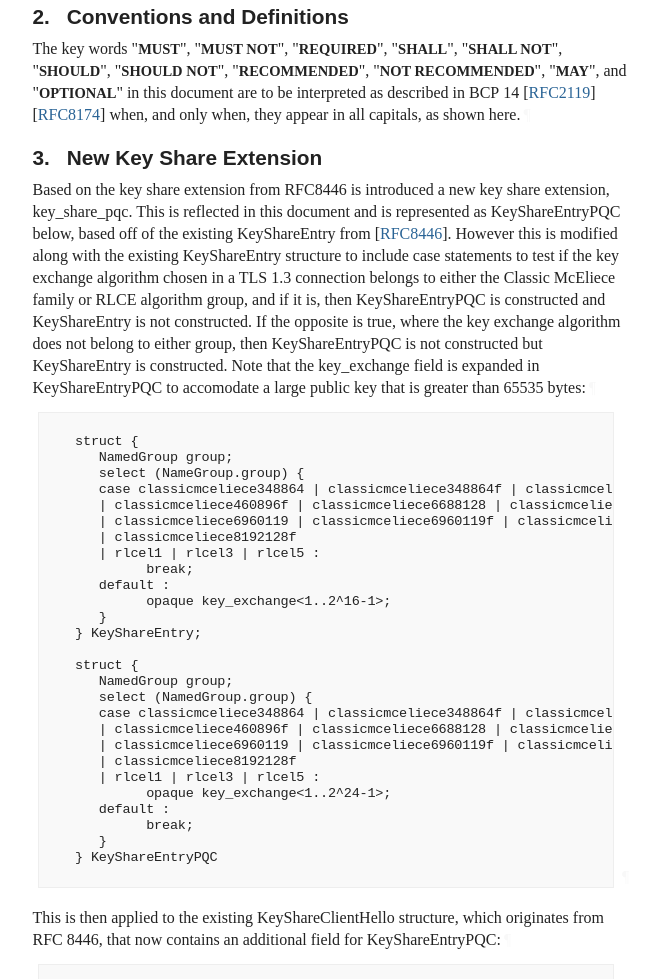
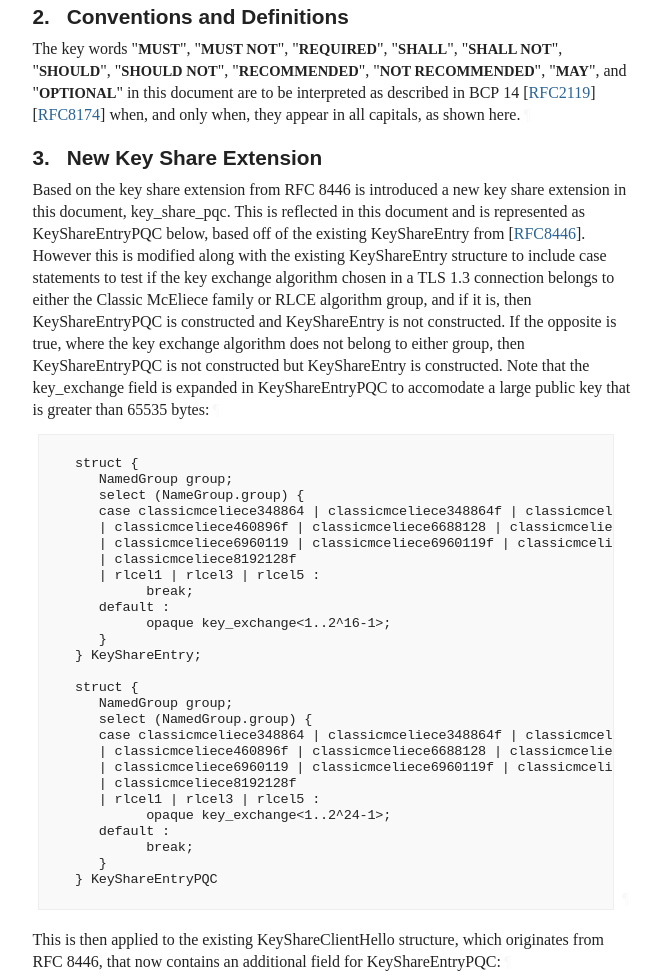
Before and after one commit to jwagrunner/internet-draft, a plain HTML site: page draft-wagner-tls-keysharepqc.html in a window 1280 px wide. Shown: the part 1265-2244 px from the top of the page, without its empty margins (92-752 px from the left). Drawn offline with Linux system fonts and the light colour scheme; a web font is replaced by a local one.

Commit message:
Script updating gh-pages from 1a61f25. [ci skip]

```diff
--- a/draft-wagner-tls-keysharepqc.html
+++ b/draft-wagner-tls-keysharepqc.html
@@ -1217,7 +1217,7 @@ appear in all capitals, as shown here.<a href="#section-2-1" class="pilcrow">¶<
       <h2 id="name-new-key-share-extension">
 <a href="#section-3" class="section-number selfRef">3. </a><a href="#name-new-key-share-extension" class="section-name selfRef">New Key Share Extension</a>
       </h2>
-<p id="section-3-1">Based on the key share extension from RFC8446 is introduced a new key share extension, key_share_pqc. This is reflected in this document and is represented as KeyShareEntryPQC below, based off of the existing KeyShareEntry from <span>[<a href="#RFC8446" class="cite xref">RFC8446</a>]</span>. However this is modified along with the existing KeyShareEntry structure to include case statements to test if the key exchange algorithm chosen in a TLS 1.3 connection belongs to either the Classic McEliece family or RLCE algorithm group, and if it is, then KeyShareEntryPQC is constructed and KeyShareEntry is not constructed. If the opposite is true, where the key exchange algorithm does not belong to either group, then KeyShareEntryPQC is not constructed but KeyShareEntry is constructed. Note that the key_exchange field is expanded in KeyShareEntryPQC to accomodate a large public key that is greater than 65535 bytes:<a href="#section-3-1" class="pilcrow">¶</a></p>
+<p id="section-3-1">Based on the key share extension from RFC 8446 is introduced a new key share extension in this document, key_share_pqc. This is reflected in this document and is represented as KeyShareEntryPQC below, based off of the existing KeyShareEntry from <span>[<a href="#RFC8446" class="cite xref">RFC8446</a>]</span>. However this is modified along with the existing KeyShareEntry structure to include case statements to test if the key exchange algorithm chosen in a TLS 1.3 connection belongs to either the Classic McEliece family or RLCE algorithm group, and if it is, then KeyShareEntryPQC is constructed and KeyShareEntry is not constructed. If the opposite is true, where the key exchange algorithm does not belong to either group, then KeyShareEntryPQC is not constructed but KeyShareEntry is constructed. Note that the key_exchange field is expanded in KeyShareEntryPQC to accomodate a large public key that is greater than 65535 bytes:<a href="#section-3-1" class="pilcrow">¶</a></p>
 <div class="alignLeft art-text artwork" id="section-3-2">
 <pre>
 
```
Also changed, not shown: draft-wagner-tls-keysharepqc.txt.
